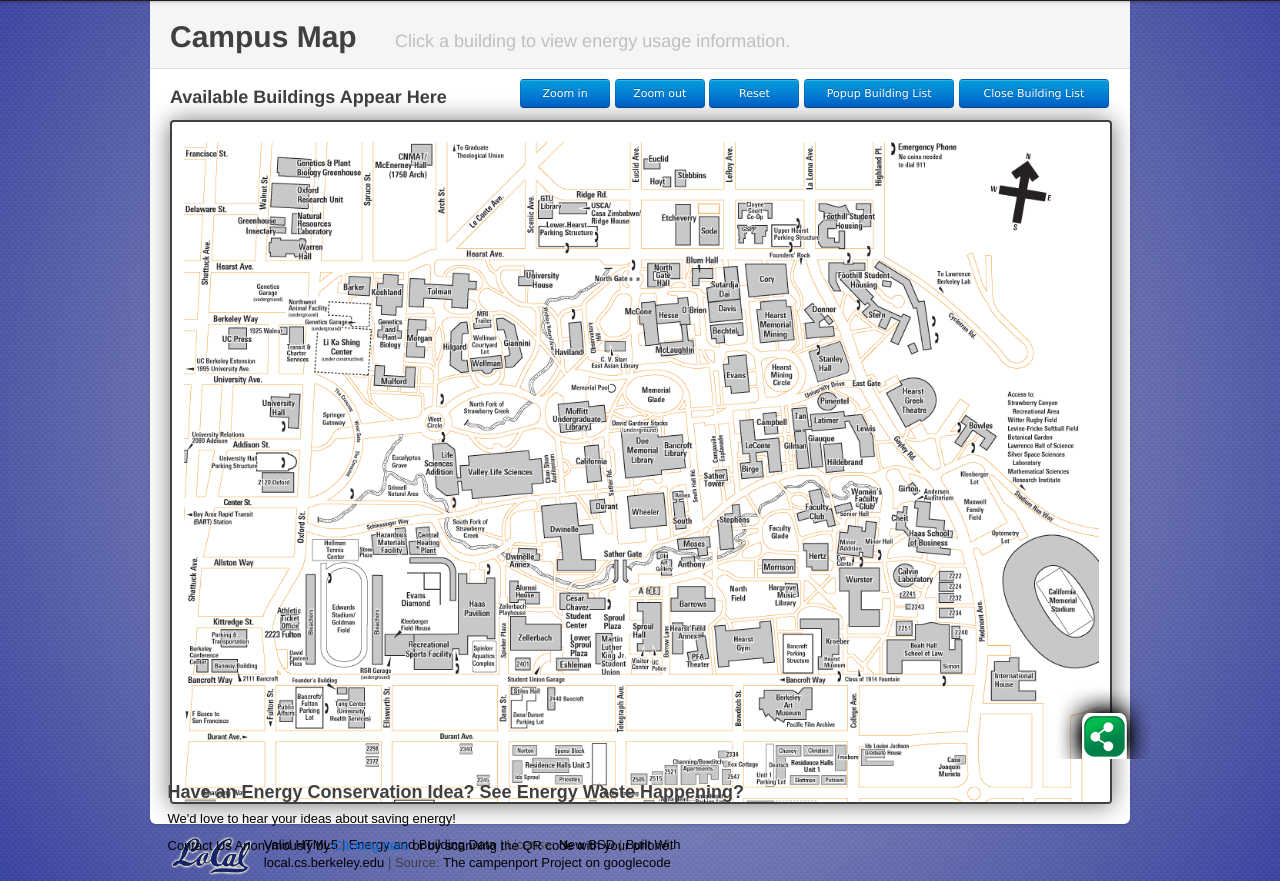
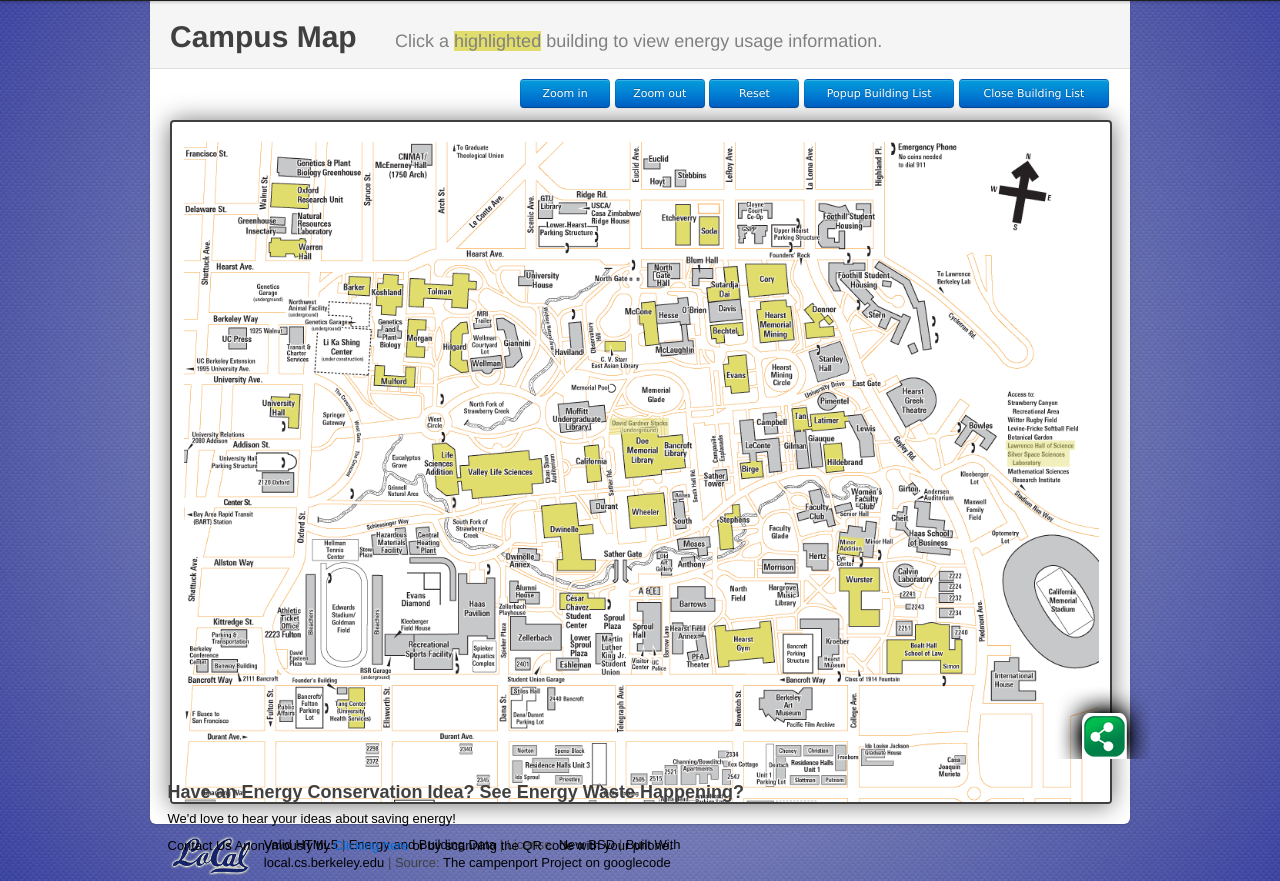
Before and after one commit to sagark/campenport, a Django app: template templates/campusmap.html in a window 1280 px wide. Shown: the part 41-922 px from the top of the page. Run offline with Django 3.2, Linux system fonts and the light colour scheme; the template is opened without the code that fills it, so the values that code supplies are empty; some libraries are stand-ins or nearby versions.

Commit message:
added map highlighting

```diff
--- a/templates/campusmap.html
+++ b/templates/campusmap.html
@@ -35,14 +35,14 @@ Campus Map
 {% endblock %}
 
 {% block header_subtitle %}
-Click a building to view energy usage information.
+<span style="color:#808080;">Click a <span style="background-color:#e1dd6d;">highlighted</span> building to view energy usage information.</span>
 {% endblock %}
 
 
 {% block content_inside %}
 			<div class="row">
 				<div class="span16">
-					<div style="text-align:right;position:right;margin-bottom:5px;margin-top:-10px;margin-bottom:12px;"><span id="buildingName" style="float:left;text-align:left;position:left;"><h3>Available Buildings Appear Here</h3></span><span style="width:64%;position:right;">
+					<div style="text-align:right;position:right;margin-bottom:5px;margin-top:-10px;margin-bottom:12px;"><span id="buildingName" style="float:left;text-align:left;position:left;"><h3></h3></span><span style="width:64%;position:right;">
 						<input class="btn small primary" type="button" value="Zoom in" onclick="$('#image').zoomable('zoomIn')" title="Zoom in" />
 						<input class="btn small primary" type="button" value="Zoom out" onclick="$('#image').zoomable('zoomOut')" title="Zoom out" />
 						<input class="btn small primary" type="button" value="Reset" id="reset" />
```
Also changed, not shown: site-media/campusmap.png, site-media/orig_campusmap.png (added), 1 other file.
